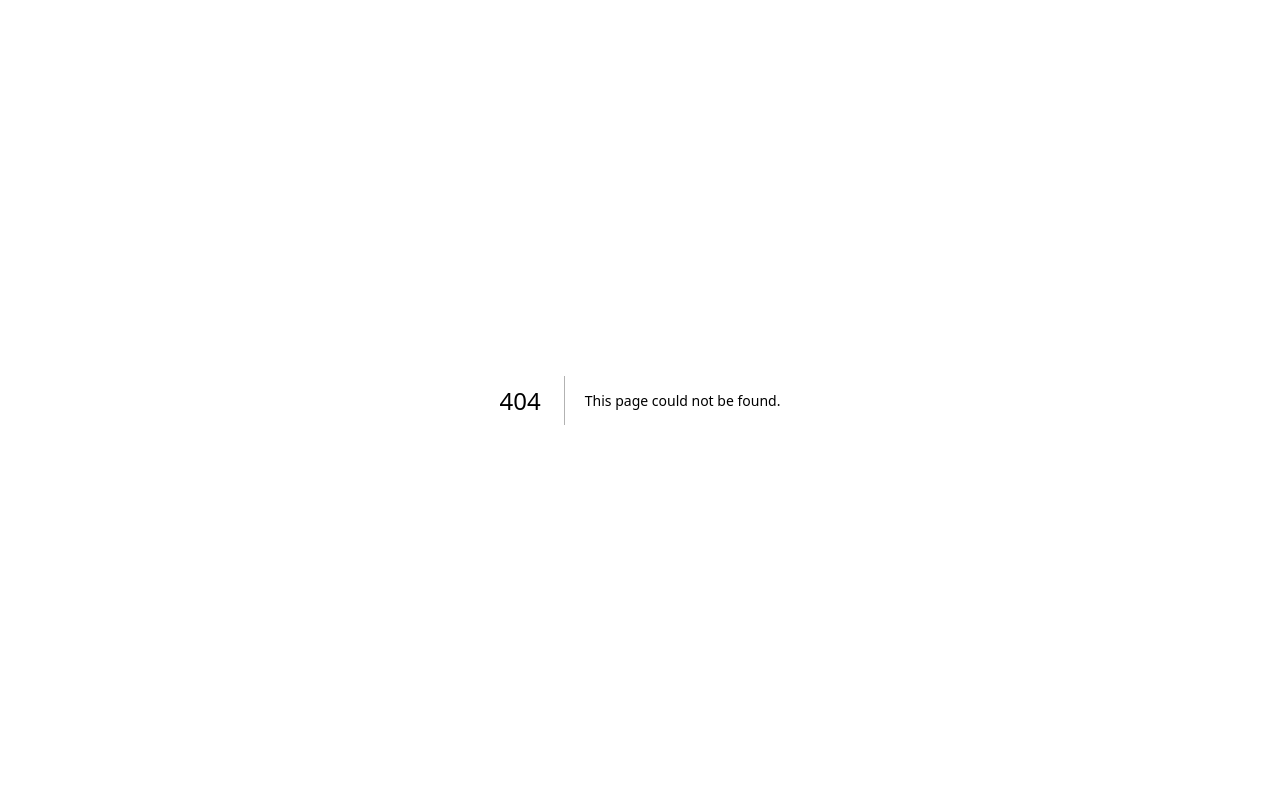
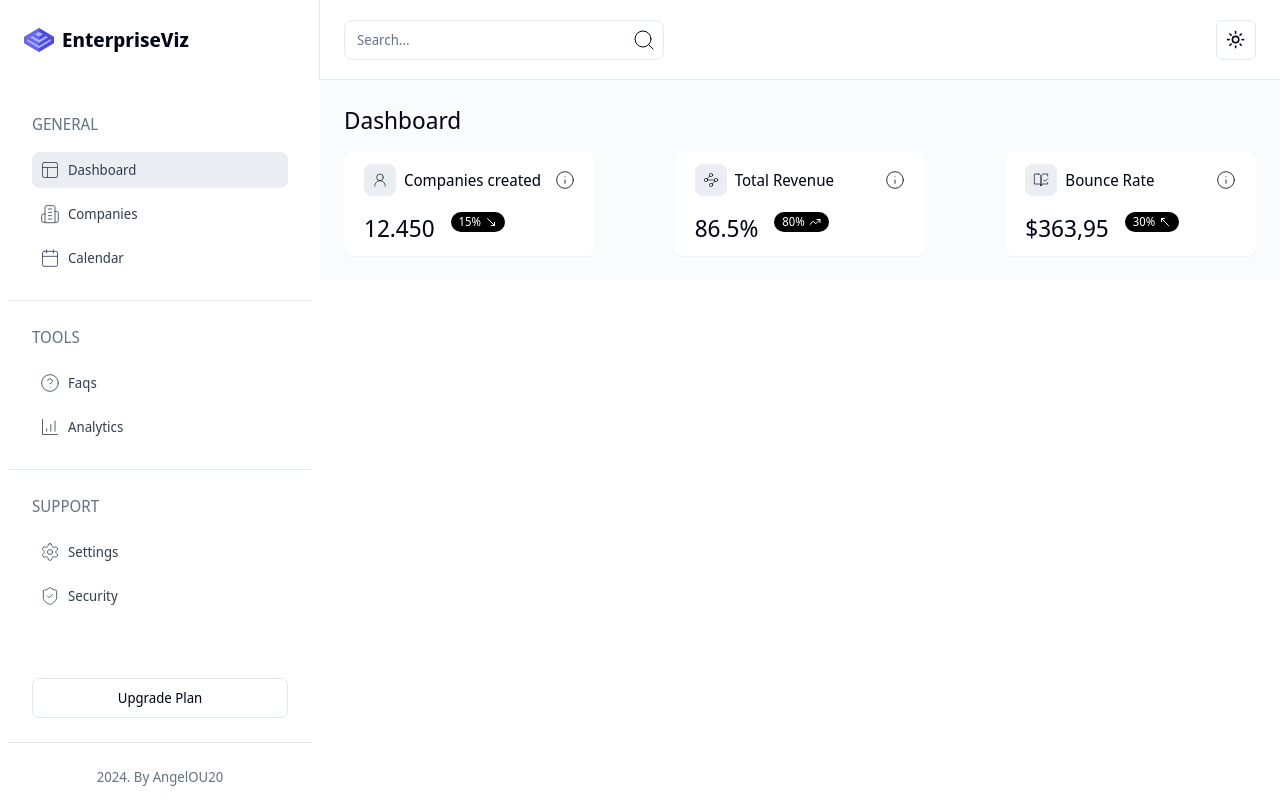
Before and after one commit to AngelOU20/dashboard-companies, a Next.js app: page / in a window 1280 px wide. Before the commit this address had no page. Built offline with nearby package versions, Linux system fonts and the light colour scheme.

Commit message:
add dashboard page

```diff
--- /dev/null
+++ b/app/(routes)/page.tsx
@@ -0,0 +1,48 @@
+import React from "react";
+import { CardSummary } from "./components/CardSummary";
+import { BookOpenCheck, UserRound, Waypoints } from "lucide-react";
+
+export const dataCardSummary = [
+  {
+    icon: UserRound,
+    total: "12.450",
+    average: 15,
+    title: "Companies created",
+    tooltipText: "See all of the companies created",
+  },
+  {
+    icon: Waypoints,
+    total: "86.5%",
+    average: 80,
+    title: "Total Revenue",
+    tooltipText: "See all of the summary",
+  },
+  {
+    icon: BookOpenCheck,
+    total: "$363,95",
+    average: 30,
+    title: "Bounce Rate",
+    tooltipText: "See all of the bounce rate",
+  },
+];
+
+export default function Home() {
+  return (
+    <section>
+      <h2 className="text-2xl mb-4">Dashboard</h2>
+      <div className="grid grid-cols-1 md:grid-cols-2 lg:grid-cols-3 gap-3 lg:gap-x-20">
+        {dataCardSummary.map((item) => (
+          <React.Fragment key={item.title}>
+            <CardSummary
+              icon={item.icon}
+              total={item.total}
+              average={item.average}
+              title={item.title}
+              tooltipText={item.tooltipText}
+            />
+          </React.Fragment>
+        ))}
+      </div>
+    </section>
+  );
+}
```
